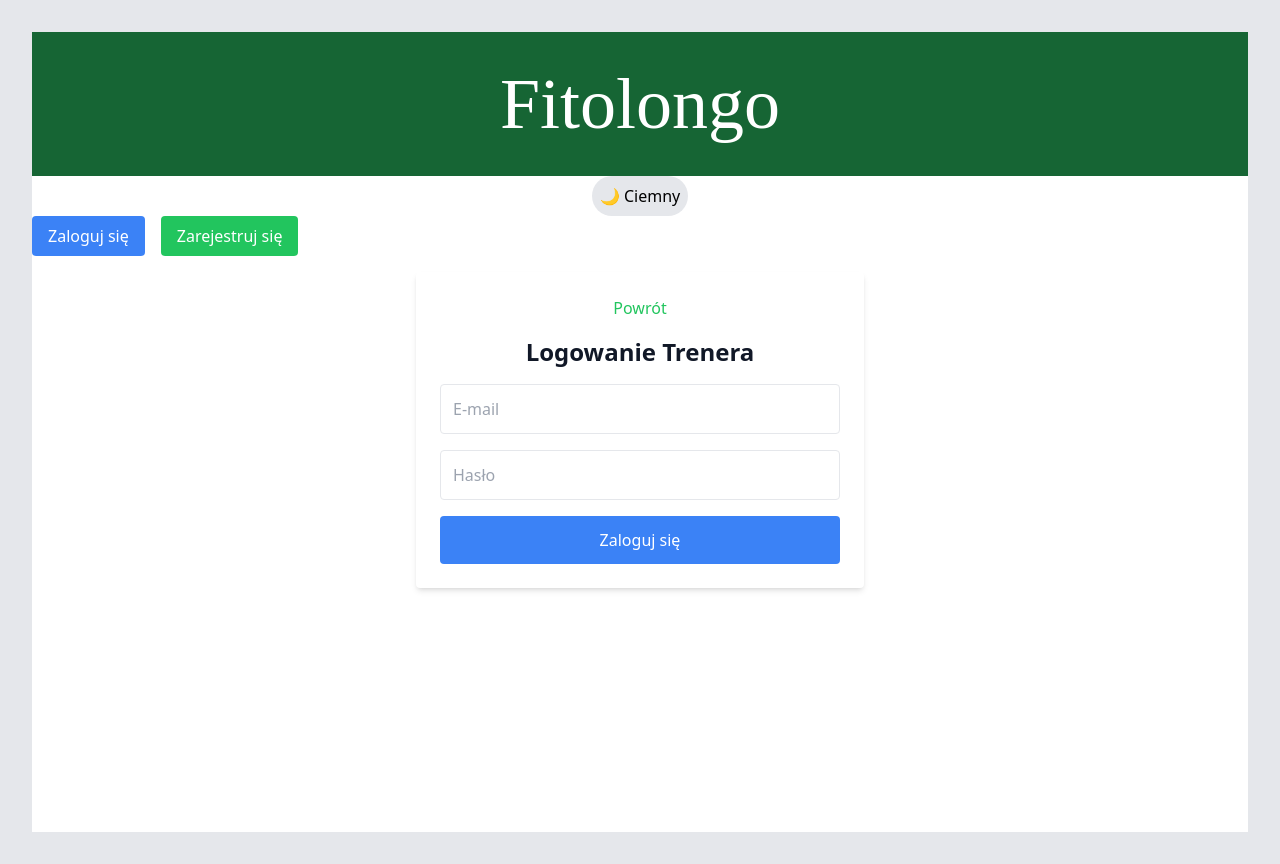
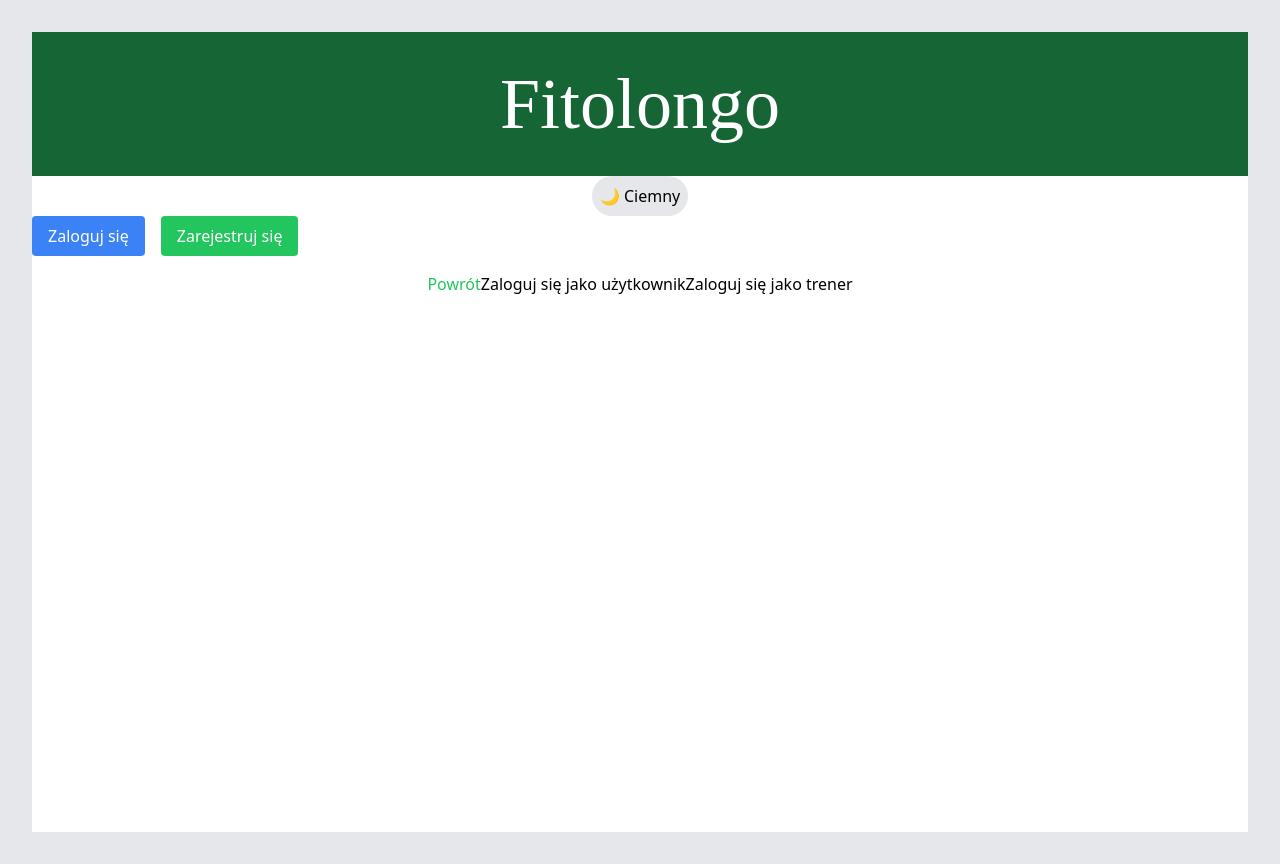
Before and after one commit to hubssch/Fitolongo-React, a React (Vite) app: page / in a window 1280 px wide. Both pictures are taken after a click on the button "Zaloguj się". Built offline with nearby package versions, Linux system fonts and the light colour scheme; a web font is replaced by a local one.

Commit message:
Logowanie uzytkownika

```diff
--- a/src/App.jsx
+++ b/src/App.jsx
@@ -14,6 +14,7 @@ import TrainerLogin from './Components/TrainerLogin'; // Import nowego komponent
 import TrainerRegistration from './Components/TrainerRegistration'; // Import komponentu rejestracji
 import EditTrainerProfile from './Components/EditTrainerProfile';
 import Registration from './Components/Registration';
+import Login from './Components/Login';
 
 
 function App() {
@@ -47,6 +48,7 @@ function App() {
     setActiveTrainerId(id);
     setActiveView('trainerProfile');
   };
+  const showLogin = () => setActiveView('login')
   const showTrainerLogin = () => setActiveView('trainerLogin');
   const showTrainerRegistration = () => setActiveView('trainerRegistration'); // Dodano widok rejestracji
   const showRegistration = () => setActiveView('registration'); // Dodano widok rejestracji
@@ -66,8 +68,14 @@ function App() {
         </button>
       ) : (
         <div className="flex space-x-4 mb-4">
+          {/* <button
+            onClick={showTrainerLogin}
+            className="bg-blue-500 text-white py-2 px-4 rounded hover:bg-blue-600"
+          >
+            Zaloguj się
+          </button> */}
           <button
-            onClick={showTrainerLogin}
+            onClick={showLogin}
             className="bg-blue-500 text-white py-2 px-4 rounded hover:bg-blue-600"
           >
             Zaloguj się
@@ -103,12 +111,15 @@ function App() {
       {activeView === 'trainerProfile' && (
         <TrainerProfile id={activeTrainerId} onBack={() => setActiveView('trainers')} />
       )}
-      {activeView === 'trainerLogin' && (
+      {/* {activeView === 'trainerLogin' && (
         <TrainerLogin onLogin={handleLogin} onBack={goHome} />
+      )} */}
+      {activeView === 'login' && (
+        <Login onBack={goHome} />
       )}
-      {activeView === 'trainerRegistration' && (
+      {/* {activeView === 'trainerRegistration' && (
         <TrainerRegistration onBack={goHome} />
-      )}
+      )} */}
       {activeView === 'registration' && (
         <Registration onBack={goHome} />
       )}
--- /dev/null
+++ b/src/Components/Login.jsx
@@ -0,0 +1,32 @@
+import React, { useState } from 'react';
+import TrainerLogin from './TrainerLogin';
+import UserLogin from './UserLogin';
+export default function Login({ onBack }) {
+    const [activeView, setActiveView] = useState(null);
+
+    const showTrainerLogin = () => setActiveView('trainer');
+    const showUserLogin = () => setActiveView('user');
+
+    return (
+        <>
+            {activeView === null && (
+                <>
+                    <button
+                        className="text-green-500 dark:text-green-300 mb-4"
+                        onClick={onBack}
+                    >
+                        Powrót
+                    </button>
+                    <button onClick={showUserLogin}>
+                        Zaloguj się jako użytkownik
+                    </button>
+                    <button onClick={showTrainerLogin}>
+                        Zaloguj się jako trener
+                    </button>
+                </>
+            )}
+            {activeView === 'user' && <UserLogin onBack={onBack} />}
+            {activeView === 'trainer' && <TrainerLogin onBack={onBack} />}
+        </>
+    );
+}
--- a/src/Components/UserLogin.jsx
+++ b/src/Components/UserLogin.jsx
@@ -44,7 +44,7 @@ export default function UserLogin({ onBack, onLogin }) {
   return (
     <div className="p-6 max-w-md mx-auto bg-white dark:bg-gray-800 rounded shadow-md">
       <button onClick={onBack} className="text-green-500 mb-4">Powrót</button>
-            <h1 className="text-2xl font-bold mb-4 text-gray-900 dark:text-white">Logowanie Trenera</h1>
+      <h1 className="text-2xl font-bold mb-4 text-gray-900 dark:text-white">Logowanie Użytkownika</h1>
       {error && <p className="text-red-500 mb-4">{error}</p>}
       <form onSubmit={handleLogin} className="space-y-4">
         <input
```
Lines whose indentation alone changed are shown as unchanged.
